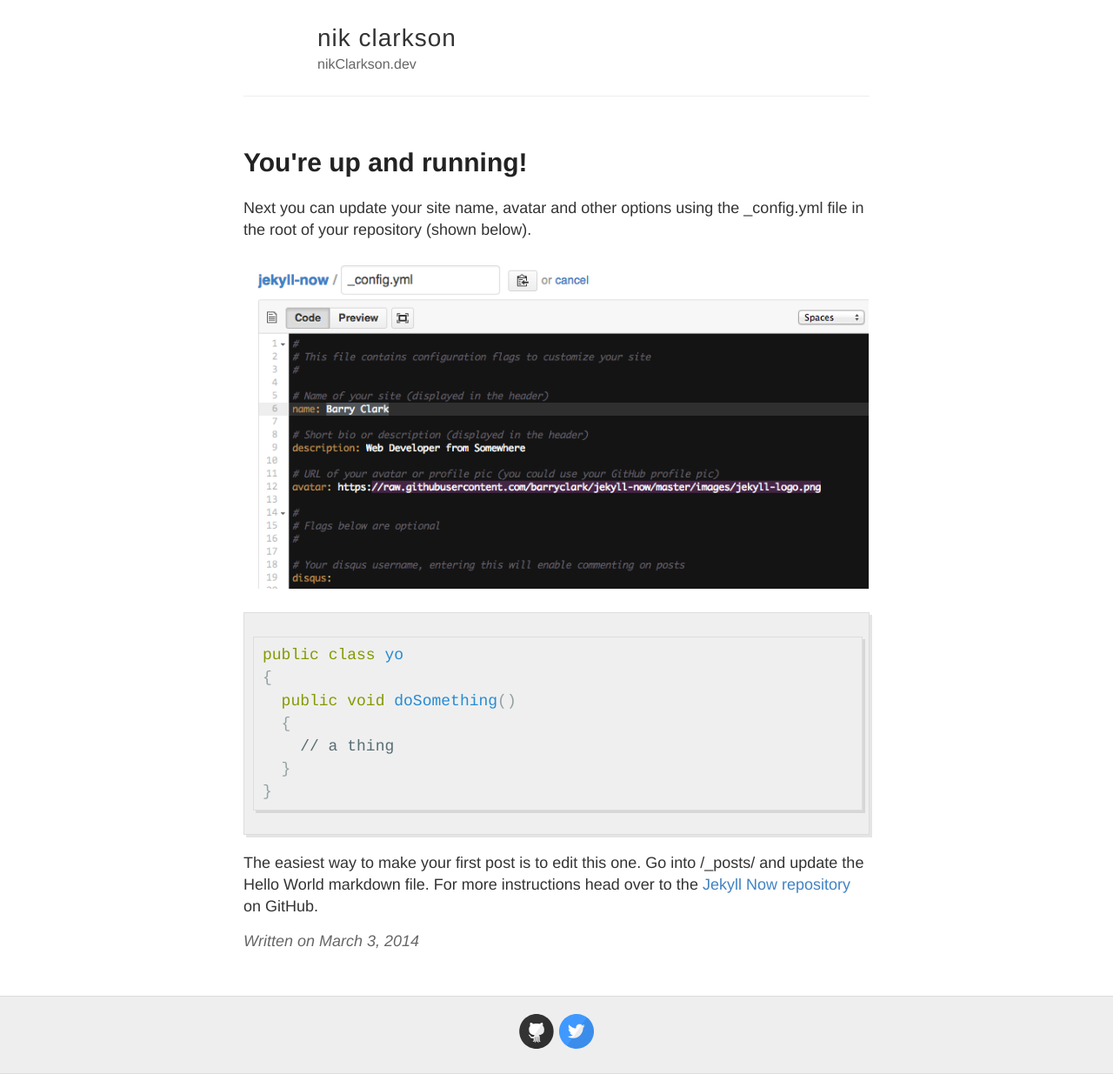
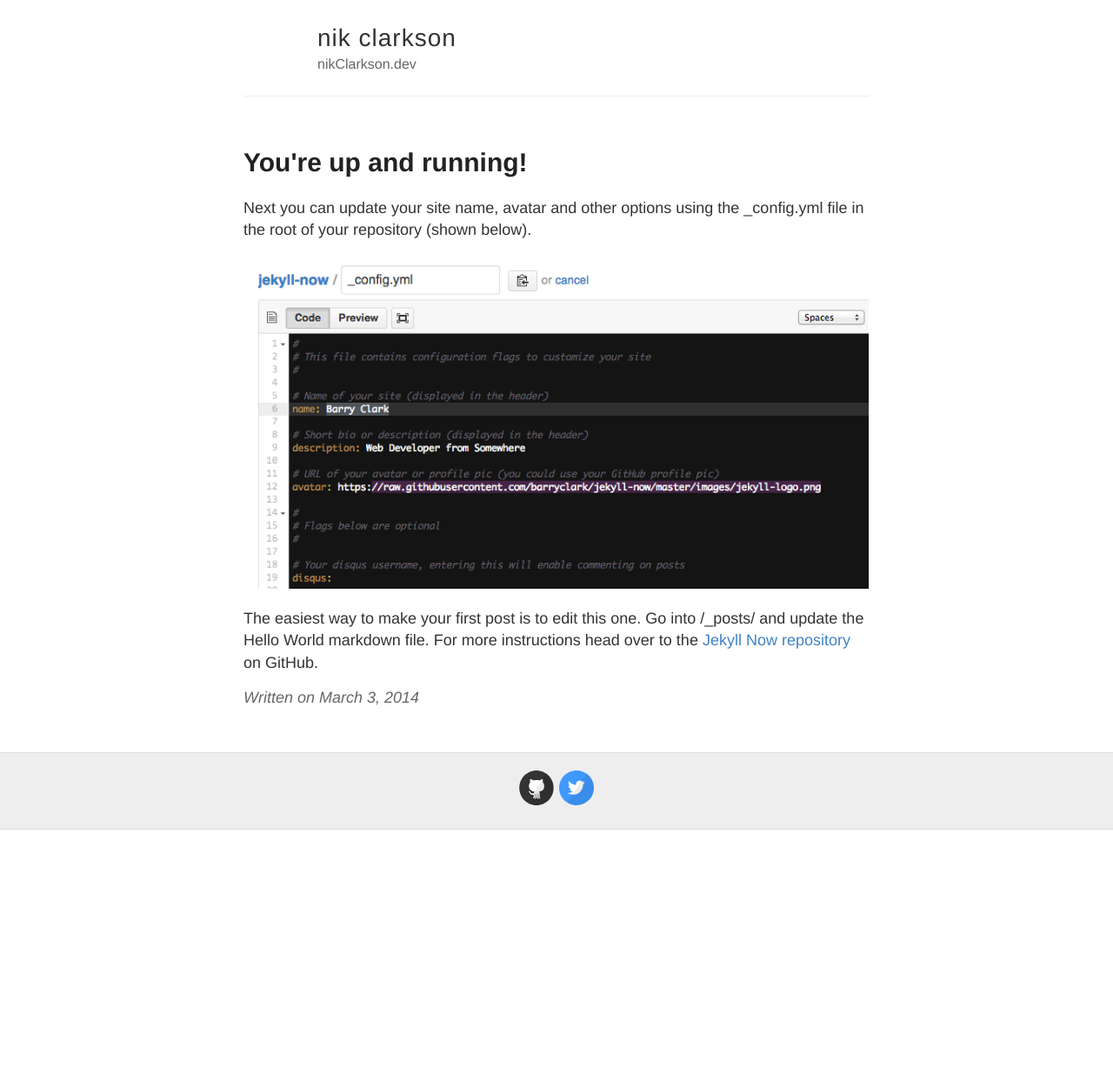
Before and after one commit to nikclarkson/nikclarkson.github.io, a Jekyll site: the page built from _posts/2014-3-3-Hello-World.md, in a window 1280 px wide. Shown: the whole page at 87% size. Built offline with Jekyll 4.4.1, drawn with Linux system fonts in a browser that asks for light colours; after the commit the page ends 954 px from its top, so only the background shows below that.

Commit message:
Update 2014-3-3-Hello-World.md

````diff
--- a/_posts/2014-3-3-Hello-World.md
+++ b/_posts/2014-3-3-Hello-World.md
@@ -8,14 +8,6 @@ Next you can update your site name, avatar and other options using the _config.y
 ![_config.yml]({{ site.baseurl }}/images/config.png)
 
 
-``` csharp
-public class yo
-{
-  public void doSomething()
-  {
-    // a thing
-  }
-}
-```
+
 
 The easiest way to make your first post is to edit this one. Go into /_posts/ and update the Hello World markdown file. For more instructions head over to the [Jekyll Now repository](https://github.com/barryclark/jekyll-now) on GitHub.
````
